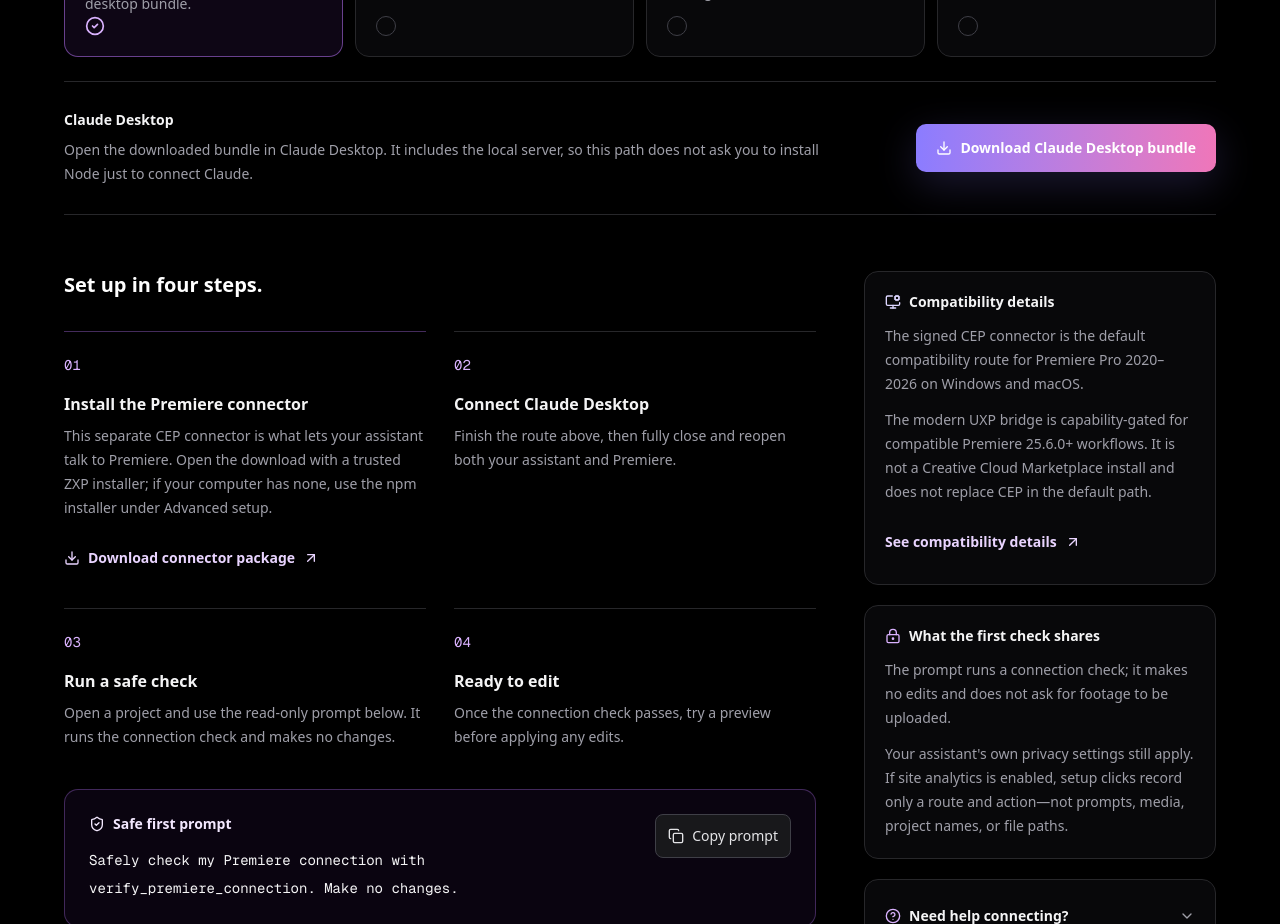
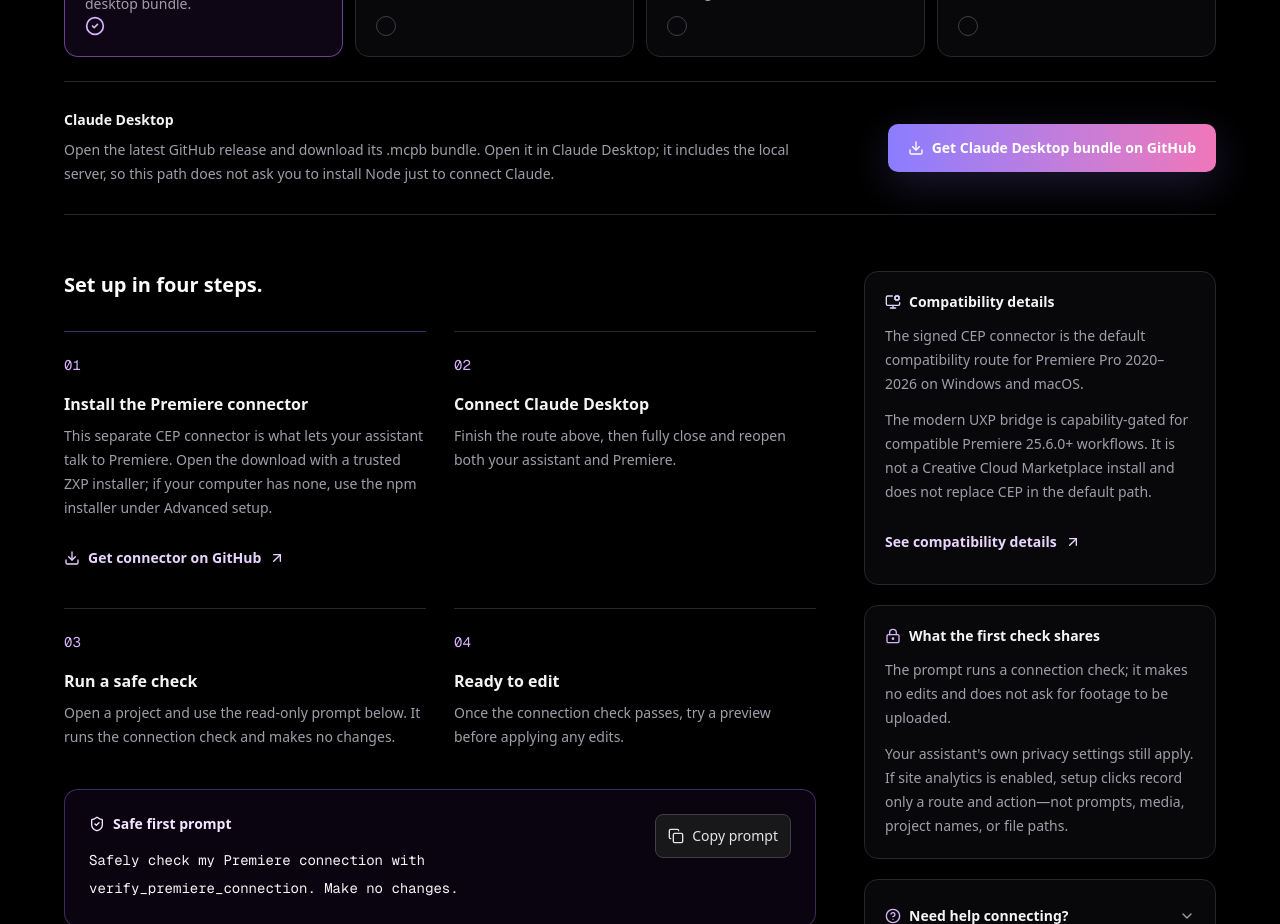
Before and after one commit to leancoderkavy/premiere-pro-mcp-site, a Next.js app: page / in a window 1280 px wide. Shown: the part 4420-5344 px from the top of the page. Built offline with nearby package versions, Linux system fonts and the light colour scheme; no server answers.

Commit message:
Route website downloads to the latest GitHub release (#3)
* fix: route website installer links to latest GitHub release

* fix: update vulnerable dependencies to unblock website CI

```diff
--- a/app/docs/page.tsx
+++ b/app/docs/page.tsx
@@ -89,8 +89,8 @@
           <h2 id="install-heading" className="text-3xl font-semibold">Start without developer setup</h2>
           <p className="mt-5 max-w-3xl leading-8 text-site-muted">The default route has two parts: your AI assistant gets a local server, and Premiere gets a separate connector. Claude Desktop is the recommended first route because the released bundle contains the server.</p>
           <ol className="mt-6 list-decimal space-y-3 pl-6 leading-7 text-site-detail">
-            <li><a className="font-medium text-site-accent hover:text-site-text" href={product.downloads.claudeBundle}>Download the Claude Desktop bundle</a> and open it in Claude Desktop.</li>
-            <li><a className="font-medium text-site-accent hover:text-site-text" href={product.downloads.signedCepConnector}>Download the signed Premiere connector</a>. This is separate from the assistant bundle.</li>
+            <li><a className="font-medium text-site-accent hover:text-site-text" href={product.downloads.claudeBundle}>Get the Claude Desktop bundle on GitHub</a>: download the .mcpb asset from the latest release and open it in Claude Desktop.</li>
+            <li><a className="font-medium text-site-accent hover:text-site-text" href={product.downloads.signedCepConnector}>Get the signed Premiere connector on GitHub</a>: download MCPBridgeCEP.zxp from the same release. This is separate from the assistant bundle.</li>
             <li>Restart Claude Desktop and Premiere, then open a project.</li>
             <li>Send this read-only first prompt: <code className="rounded bg-site-raised px-2 py-1 text-site-accent">{safeFirstPrompt}</code></li>
           </ol>
--- a/components/sections/connect.tsx
+++ b/components/sections/connect.tsx
@@ -40,10 +40,10 @@
     name: "Claude Desktop",
     shortDescription: "Download the self-contained desktop bundle.",
     availability: "Recommended for the easiest start",
-    primaryAction: "Download Claude Desktop bundle",
+    primaryAction: "Get Claude Desktop bundle on GitHub",
     href: product.downloads.claudeBundle,
     detail:
-      "Open the downloaded bundle in Claude Desktop. It includes the local server, so this path does not ask you to install Node just to connect Claude.",
+      "Open the latest GitHub release and download its .mcpb bundle. Open it in Claude Desktop; it includes the local server, so this path does not ask you to install Node just to connect Claude.",
     status: "recommended",
   },
   {
@@ -200,7 +200,7 @@
                   onClick={() => trackOnboardingEvent("onboarding_download_started", { route: "cep_connector" })}
                   className="mt-4 inline-flex min-h-11 items-center gap-2 text-sm font-semibold text-purple-200 transition-colors hover:text-white focus-visible:outline-none focus-visible:ring-2 focus-visible:ring-purple-300 focus-visible:ring-offset-2 focus-visible:ring-offset-black"
                 >
-                  <Download className="h-4 w-4" aria-hidden="true" /> Download connector package <ArrowUpRight className="h-4 w-4" aria-hidden="true" />
+                  <Download className="h-4 w-4" aria-hidden="true" /> Get connector on GitHub <ArrowUpRight className="h-4 w-4" aria-hidden="true" />
                 </a>
               </li>
               <li className="border-t border-zinc-800 pt-5">
--- a/components/studio/studio-controls.tsx
+++ b/components/studio/studio-controls.tsx
@@ -200,8 +200,8 @@
     tag: "RECOMMENDED",
     title: "Install the Claude Desktop bundle.",
     detail:
-      "The self-contained Claude bundle includes the local MCP server. Add the Premiere connector below to complete the bridge.",
-    action: "Download Claude bundle",
+      "Download the .mcpb bundle from the latest GitHub release. It includes the local MCP server. Add the Premiere connector from the same release to complete the bridge.",
+    action: "Get Claude bundle on GitHub",
     href: product.downloads.claudeBundle
   },
   {
@@ -374,7 +374,7 @@
                     })
                   }
                 >
-                  Download Premiere connector <ArrowDown size={14} />
+                  Get Premiere connector on GitHub <ArrowDown size={14} />
                 </a>
               </div>
             </li>
--- a/lib/articles.ts
+++ b/lib/articles.ts
@@ -227,14 +227,14 @@
         heading: "Install the Premiere connector (CEP-first)",
         paragraphs: [
           "Your assistant talks to Premiere through a separate local connector. Fully quit Premiere before running the versioned installer below.",
-          `Alternatively, download the signed CEP package from the v${product.version} release and open it with a trusted ZXP installer.`,
+          "Alternatively, download MCPBridgeCEP.zxp from the latest GitHub release and open it with a trusted ZXP installer.",
           "Then reopen Premiere and restart your assistant. Open a disposable project with an active sequence. In Premiere, confirm Window → Extensions → MCP for Adobe Premiere Pro.",
         ],
         codeBlocks: [
           { label: "Install CEP connector with versioned command", code: `npx --yes premiere-pro-mcp@${product.version} --install-cep` },
         ],
         links: [
-          { label: `v${product.version} release`, href: `https://github.com/leancoderkavy/premiere-pro-mcp/releases/tag/v${product.version}` },
+          { label: "Latest release on GitHub", href: product.links.latestRelease },
         ],
       },
       {
@@ -1252,20 +1252,20 @@
         "bullets": [
             "Use the desktop Claude app for the local bundle route. A connection configured in the browser is a different setup.",
             "Choose a disposable project or a copy, open an active sequence, and keep the original edit recoverable.",
-            "Use the matching downloads below. The npm package published by this repository is premiere-pro-mcp; similarly named packages belong to other projects."
+            "The links below open the latest GitHub release. Download its .mcpb bundle and MCPBridgeCEP.zxp connector from the same release. The npm package published by this repository is premiere-pro-mcp; similarly named packages belong to other projects."
         ],
         "links": [
             {
-                "label": "Download the Claude Desktop bundle",
+                "label": "Get the Claude Desktop bundle on GitHub",
                 "href": product.downloads.claudeBundle
             },
             {
-                "label": "Download the Premiere CEP connector",
+                "label": "Get the Premiere CEP connector on GitHub",
                 "href": product.downloads.signedCepConnector
             },
             {
-                "label": "Read the matching release notes",
-                "href": product.downloads.releaseNotes
+                "label": "Read the latest release notes on GitHub",
+                "href": product.links.latestRelease
             }
         ]
     },
--- a/lib/product.ts
+++ b/lib/product.ts
@@ -1,4 +1,6 @@
 import published from "./published-release.json"
+
+const latestRelease = "https://github.com/leancoderkavy/premiere-pro-mcp/releases/latest"
 
 // Every product fact describes the published npm package. scripts/sync-package-facts.mjs
 // downloads and verifies that package, then writes lib/published-release.json.
@@ -14,14 +16,14 @@
   premiereCompatibility: published.premiereVersions,
   uxpMinimumVersion: published.uxpMinimumVersion,
   downloads: {
-    claudeBundle:
-      `https://github.com/leancoderkavy/premiere-pro-mcp/releases/download/v${published.version}/premiere-pro-mcp-${published.version}.mcpb`,
-    signedCepConnector:
-      `https://github.com/leancoderkavy/premiere-pro-mcp/releases/download/v${published.version}/MCPBridgeCEP.zxp`,
+    // Send installers to GitHub so package-facts sync delays cannot pin old downloads.
+    claudeBundle: latestRelease,
+    signedCepConnector: latestRelease,
     releaseNotes: `https://github.com/leancoderkavy/premiere-pro-mcp/releases/tag/v${published.version}`,
   },
   links: {
     repository: "https://github.com/leancoderkavy/premiere-pro-mcp",
+    latestRelease,
     npm: "https://www.npmjs.com/package/premiere-pro-mcp",
     issues: "https://github.com/leancoderkavy/premiere-pro-mcp/issues",
     readme: "https://github.com/leancoderkavy/premiere-pro-mcp#readme",
--- a/package.json
+++ b/package.json
@@ -56,7 +56,7 @@
   },
   "overrides": {
     "@hono/node-server": "^2.0.11",
-    "brace-expansion": "1.1.18",
+    "brace-expansion": "1.1.21",
     "nanoid": "3.3.18",
     "postcss": "^8.5.23",
     "sharp": "^0.35.4",
```
Also changed, not shown: 1 other file (tests, documents, lock files or other folders).
